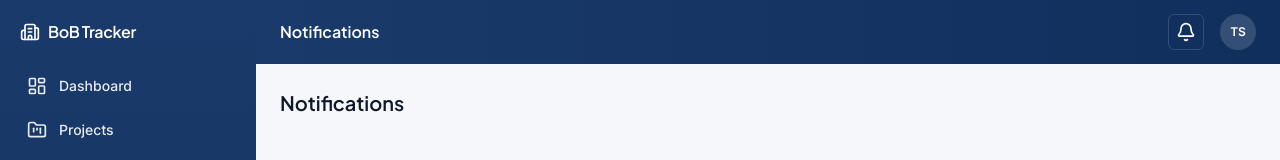
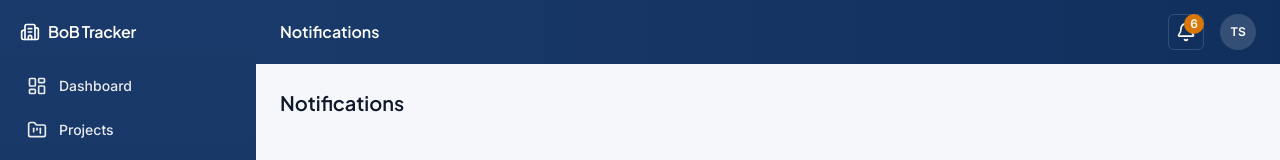
Before and after one commit to Batoli19/B.O.B-Projects-Tracker, a React (Vite) app in the folder bob-project-tracker/: page /notifications in a window 1280 px wide. Shown: the top 160 px of the page. Built offline with nearby package versions, Linux system fonts and the light colour scheme.

Commit message:
feat: notifications state and unread badge

```diff
--- a/bob-project-tracker/src/components/layout/Sidebar.jsx
+++ b/bob-project-tracker/src/components/layout/Sidebar.jsx
@@ -6,7 +6,8 @@ import {
   LayoutDashboard,
   PlusCircle,
 } from 'lucide-react'
-import { PROJECTS, TEAM } from '../../data/mockData.js'
+import { TEAM } from '../../data/mockData.js'
+import { useNotifications } from '../../state/NotificationsProvider.jsx'
 
 const navItems = [
   { to: '/dashboard', label: 'Dashboard', Icon: LayoutDashboard },
@@ -26,9 +27,7 @@ function getInitials(name) {
 
 export default function Sidebar() {
   const sessionUser = TEAM.find((m) => m.name === 'Thato Seretse') ?? TEAM[1]
-  const attentionCount = PROJECTS.filter(
-    (p) => p.workflowStage === 'waiting-review' || p.status === 'overdue',
-  ).length
+  const { unreadCount } = useNotifications()
 
   return (
     <aside className="w-16 shrink-0 bg-gradient-to-b from-primary to-primaryDeep text-white md:w-64">
@@ -60,7 +59,7 @@ export default function Sidebar() {
             >
               <Icon className="h-5 w-5 text-white/90 group-hover:text-white" />
               <span className="hidden flex-1 md:block">{label}</span>
-              {showDot && attentionCount > 0 ? (
+              {showDot && unreadCount > 0 ? (
                 <span className="h-2 w-2 rounded-full bg-statusOrange" />
               ) : null}
             </NavLink>
--- a/bob-project-tracker/src/components/layout/Topbar.jsx
+++ b/bob-project-tracker/src/components/layout/Topbar.jsx
@@ -1,6 +1,7 @@
 import { Bell } from 'lucide-react'
-import { useLocation } from 'react-router-dom'
+import { useLocation, useNavigate } from 'react-router-dom'
 import { TEAM } from '../../data/mockData.js'
+import { useNotifications } from '../../state/NotificationsProvider.jsx'
 
 function getInitials(name) {
   return name
@@ -22,6 +23,8 @@ function getTitle(pathname) {
 
 export default function Topbar() {
   const location = useLocation()
+  const navigate = useNavigate()
+  const { unreadCount } = useNotifications()
   const sessionUser = TEAM.find((m) => m.name === 'Thato Seretse') ?? TEAM[1]
   const initials = getInitials(sessionUser.name)
   const title = getTitle(location.pathname)
@@ -35,8 +38,16 @@ export default function Topbar() {
             type="button"
             className="inline-flex h-9 w-9 items-center justify-center rounded-btn border border-white/15 bg-white/0 hover:bg-white/10"
             aria-label="Notifications"
+            onClick={() => navigate('/notifications')}
           >
-            <Bell className="h-5 w-5 text-white" />
+            <span className="relative">
+              <Bell className="h-5 w-5 text-white" />
+              {unreadCount > 0 ? (
+                <span className="absolute -right-2 -top-2 flex h-5 min-w-5 items-center justify-center rounded-full bg-statusOrange px-1 text-xs font-bold text-white">
+                  {unreadCount > 99 ? '99+' : unreadCount}
+                </span>
+              ) : null}
+            </span>
           </button>
           <div className="flex items-center gap-2">
             <div className="flex h-9 w-9 items-center justify-center rounded-full bg-white/15 text-xs font-semibold text-white">
--- a/bob-project-tracker/src/main.jsx
+++ b/bob-project-tracker/src/main.jsx
@@ -3,11 +3,14 @@ import { createRoot } from 'react-dom/client'
 import { BrowserRouter } from 'react-router-dom'
 import './index.css'
 import App from './App.jsx'
+import { NotificationsProvider } from './state/NotificationsProvider.jsx'
 
 createRoot(document.getElementById('root')).render(
   <StrictMode>
     <BrowserRouter>
-      <App />
+      <NotificationsProvider>
+        <App />
+      </NotificationsProvider>
     </BrowserRouter>
   </StrictMode>,
 )
--- /dev/null
+++ b/bob-project-tracker/src/state/NotificationsProvider.jsx
@@ -0,0 +1,80 @@
+import { createContext, useContext, useMemo, useState } from 'react'
+import { generateNotifications } from './notifications.js'
+
+const STORAGE_KEY = 'bobTracker.readNotifications.v1'
+
+function loadReadIds() {
+  try {
+    const raw = localStorage.getItem(STORAGE_KEY)
+    if (!raw) return new Set()
+    const parsed = JSON.parse(raw)
+    if (!Array.isArray(parsed)) return new Set()
+    return new Set(parsed.map(String))
+  } catch {
+    return new Set()
+  }
+}
+
+function saveReadIds(readIds) {
+  try {
+    localStorage.setItem(STORAGE_KEY, JSON.stringify(Array.from(readIds)))
+  } catch {
+    // ignore
+  }
+}
+
+const NotificationsContext = createContext(null)
+
+export function NotificationsProvider({ children }) {
+  const allNotifications = useMemo(() => generateNotifications(), [])
+  const [readIds, setReadIds] = useState(() => loadReadIds())
+
+  const notifications = useMemo(
+    () =>
+      allNotifications.map((n) => ({
+        ...n,
+        unread: !readIds.has(String(n.id)),
+      })),
+    [allNotifications, readIds],
+  )
+
+  const unreadCount = useMemo(
+    () => notifications.filter((n) => n.unread).length,
+    [notifications],
+  )
+
+  function markRead(id) {
+    setReadIds((prev) => {
+      const next = new Set(prev)
+      next.add(String(id))
+      saveReadIds(next)
+      return next
+    })
+  }
+
+  function markAllRead() {
+    setReadIds((prev) => {
+      const next = new Set(prev)
+      for (const n of allNotifications) next.add(String(n.id))
+      saveReadIds(next)
+      return next
+    })
+  }
+
+  const value = useMemo(
+    () => ({ notifications, unreadCount, markRead, markAllRead }),
+    [notifications, unreadCount],
+  )
+
+  return (
+    <NotificationsContext.Provider value={value}>
+      {children}
+    </NotificationsContext.Provider>
+  )
+}
+
+export function useNotifications() {
+  const ctx = useContext(NotificationsContext)
+  if (!ctx) throw new Error('useNotifications must be used within NotificationsProvider')
+  return ctx
+}
--- /dev/null
+++ b/bob-project-tracker/src/state/notifications.js
@@ -0,0 +1,84 @@
+import { PROJECTS, TEAM } from '../data/mockData.js'
+
+function findMemberName(memberId) {
+  return TEAM.find((m) => m.id === memberId)?.name ?? 'Someone'
+}
+
+function getLatestAuditTimestamp(project) {
+  const ts = (project.auditTrail ?? [])
+    .map((a) => a.timestamp)
+    .filter(Boolean)
+    .sort((a, b) => new Date(b).getTime() - new Date(a).getTime())[0]
+  return ts ?? project.deadline
+}
+
+function daysUntil(dateStr) {
+  const now = new Date()
+  const today = new Date(now.getFullYear(), now.getMonth(), now.getDate())
+  const target = new Date(dateStr)
+  const diffMs = target.getTime() - today.getTime()
+  return Math.ceil(diffMs / (1000 * 60 * 60 * 24))
+}
+
+export function generateNotifications() {
+  const items = []
+
+  for (const project of PROJECTS) {
+    const baseTimestamp = getLatestAuditTimestamp(project)
+    const latestActor =
+      (project.auditTrail ?? [])
+        .slice()
+        .sort((a, b) => new Date(b.timestamp).getTime() - new Date(a.timestamp).getTime())[0]
+        ?.performedBy ?? project.assignedTo
+    const actorName = findMemberName(latestActor)
+
+    if (project.workflowStage === 'waiting-review') {
+      items.push({
+        id: `awaiting-${project.id}`,
+        kind: 'awaiting',
+        projectId: project.id,
+        title: `Awaiting your sign-off on ${project.title}`,
+        description: `${actorName} submitted updates and is waiting for review.`,
+        timestamp: baseTimestamp,
+      })
+    }
+
+    if (project.status === 'overdue') {
+      items.push({
+        id: `overdue-${project.id}`,
+        kind: 'overdue',
+        projectId: project.id,
+        title: `OVERDUE: ${project.title} passed its deadline`,
+        description: `Deadline was ${new Date(project.deadline).toDateString()}.`,
+        timestamp: project.deadline,
+      })
+    }
+
+    const remaining = daysUntil(project.deadline)
+    if (remaining <= 7 && remaining >= 0) {
+      items.push({
+        id: `deadline-${project.id}`,
+        kind: 'deadline',
+        projectId: project.id,
+        title: `Deadline approaching: ${project.title}`,
+        description: `${remaining} day${remaining === 1 ? '' : 's'} remaining until ${new Date(project.deadline).toDateString()}.`,
+        timestamp: baseTimestamp,
+      })
+    }
+
+    if (project.workflowStage === 'finalized') {
+      items.push({
+        id: `finalized-${project.id}`,
+        kind: 'finalized',
+        projectId: project.id,
+        title: `${project.title} has been finalized to Director`,
+        description: `${actorName} finalized the project pack for leadership review.`,
+        timestamp: baseTimestamp,
+      })
+    }
+  }
+
+  return items
+    .sort((a, b) => new Date(b.timestamp).getTime() - new Date(a.timestamp).getTime())
+    .map((n, idx) => ({ ...n, _order: idx }))
+}
```
